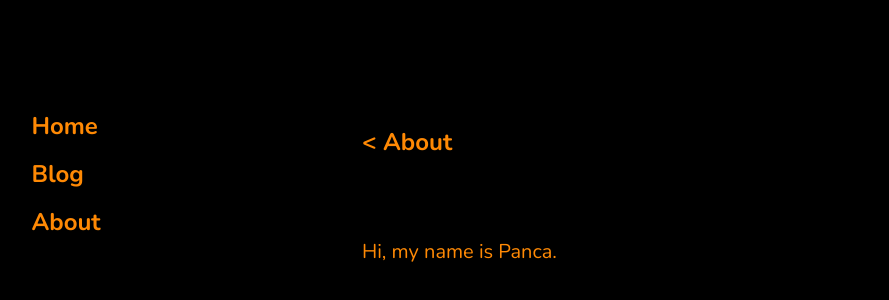
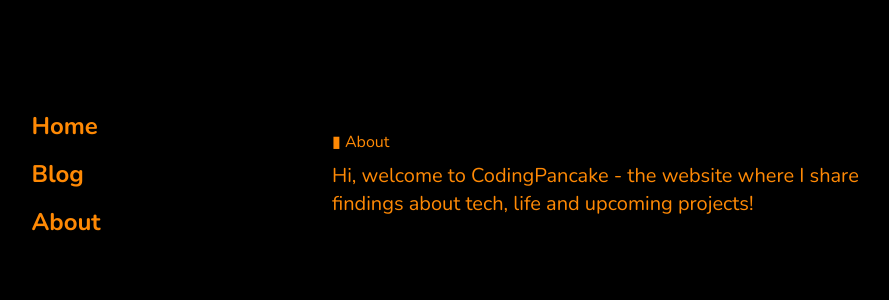
Before and after one commit to pancatime/website, a Next.js app: page /about in a window 1280 px wide. Shown: the part 226-526 px from the top of the page, without its empty margins (184-1073 px from the left). Built offline with nearby package versions, Linux system fonts and the light colour scheme.

Commit message:
Epic about

```diff
--- a/app/about/page.tsx
+++ b/app/about/page.tsx
@@ -1,13 +1,13 @@
-import Navigation from "@/components/navigation";
-
 export default function About() {
   return (
-    <div className="max-w-[720px] m-auto p-4 box-border">
-      <header className="mt-80">
-        <Navigation navItems={[ { href: "/", title: "< About" }, ]}/>
-      </header>
-      <main className="mt-20">
-        <p className="text-xl">Hi, my name is Panca.</p>
+    <div className="grid content-center h-full">
+      <main className="w-xl">
+        <header>
+          <h1>▮ About</h1>
+        </header>
+        <p className="mt-2 text-xl">
+          Hi, welcome to CodingPancake - the website where I share findings about tech, life and upcoming projects!
+        </p>
       </main>
     </div>
   );
```
